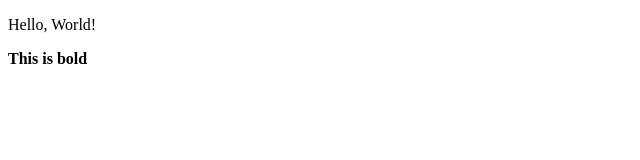
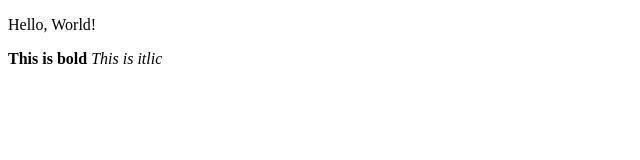
Before and after one commit to Abhishek060403/Ecomerse-Plateform-SD, a plain HTML site: page index.html in a window 1280 px wide. Shown: the full height of the page, 0-640 px from the left. Drawn offline with Linux system fonts and the light colour scheme.

Commit message:
add italic

```diff
--- a/index.html
+++ b/index.html
@@ -9,5 +9,6 @@
 <body>
     <p>Hello, World!</p>
     <b>This is bold </b>
+    <i>This is itlic</i>
 </body>
 </html>
```
